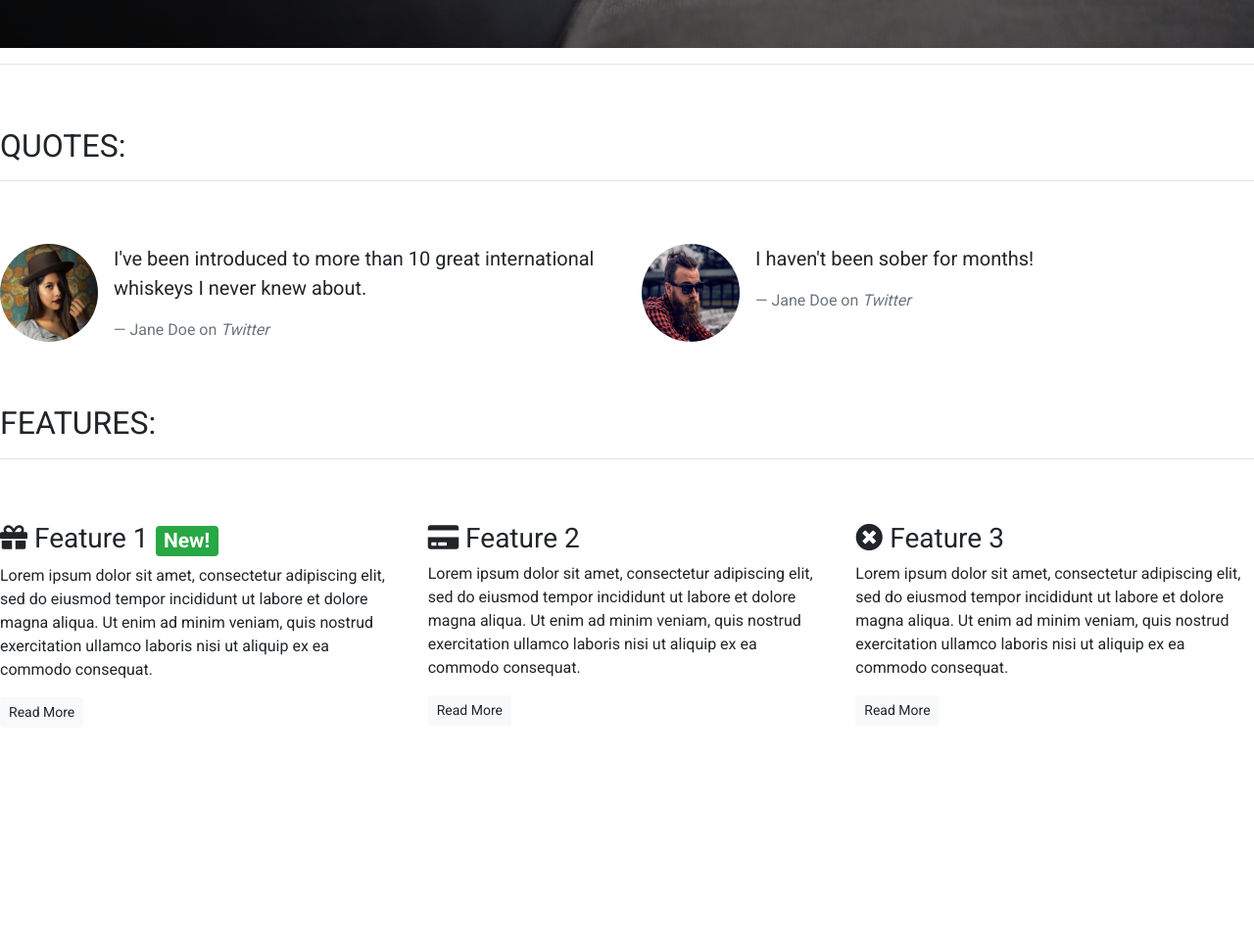
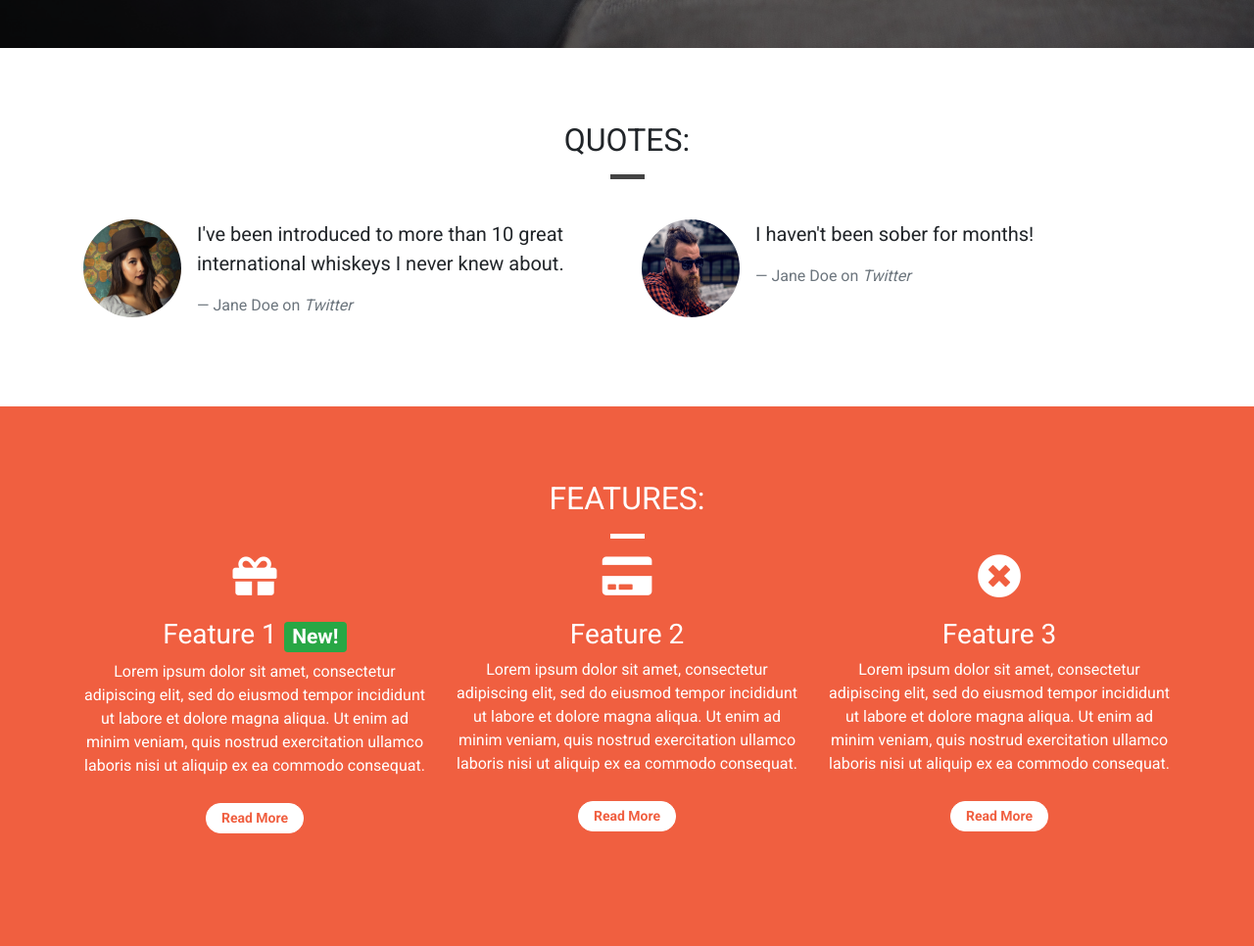
Before and after one commit to PeteCookson/Bootstrap4, a plain HTML site: page index.html in a window 1280 px wide. Shown: the part 751-1717 px from the top of the page at 98% size. Before the commit the page ends 1510 px from the top, so only its background shows below. Drawn offline with nearby package versions, Linux system fonts and the light colour scheme.

Commit message:
Feature container and button

```diff
--- a/css/style.css
+++ b/css/style.css
@@ -1,5 +1,14 @@
 body {
     font-family: 'Roboto', sans-serif;
+}
+
+.container-wrapper {
+
+}
+
+.container-wrapper--red {
+    background-color: #f05f40;
+    color: white;
 }
 
 .alert-container .col-12 {
@@ -44,12 +53,28 @@ body {
 
 .features-container {}
 
+/* Page headers */
+
+.page-header {
+    margin-bottom: 0;
+    border-bottom: 0;
+    text-align: center;
+}
+
+.page-header h2 {
+    margin-top: 0;
+}
+
+.quotes .page-header {
+    margin-bottom: 25px;
+}
 /* Block dividers */
 
 .block-divider {
     width: 75px;
     height: 5px;
     border: 0;
+    background-color: #444;
 }
 
 .block-divider--orange {
@@ -58,6 +83,17 @@ body {
 
 .block-divider--short {
     width: 35px;
+}
+
+.block-divider--white {
+    background-color: white;
+}
+
+/* Content containers */
+
+.content-container {
+    padding-top: 75px;
+    padding-bottom: 75px;
 }
 
 /* Navbar */
@@ -135,3 +171,24 @@ body {
     background-color: #9f3721;
     border-color: #9f3721;
 }
+
+.feature {
+    text-align: center;
+    margin-bottom: 40px;
+}
+
+.feature i {
+    margin-bottom: 20px;
+    font-size: 45px;
+    line-height: 45px;
+}
+
+.feature .btn {
+    background-color: white;
+    border-color: white;
+    border-radius: 15px;
+    min-width: 100px;
+    font-weight: bold;
+    margin-top: 10px;
+    color: #f05f40;
+}
--- a/index.html
+++ b/index.html
@@ -66,7 +66,7 @@
 
     <!-- Callout -->
     <div class="callout-container container-fluid">
-        <div class="opaque-overlay">
+        <div class="opaque-overlay">&nbsp;</div>
         <div class="row">
             <div class="col-12">
                 <section class="callout jumbotron text-center">
@@ -76,8 +76,7 @@
                         <s class="d-none d-sm-inline">€19.99</s>
                         <span class="d-inline d-sm-none"><br></span>
                         <strong><mark>First one is free!</mark></strong></p>
-                        <p><button class="btn btn-lg btn--cta btn--red" data-toggle="modal"
-                                data-target="#signUpModal">Sign
+                    <p><button class="btn btn-lg btn--cta btn--red" data-toggle="modal" data-target="#signUpModal">Sign
                             Up!</button></p>
                     <p class="text-muted"><small>You must be over 18 to sign up to our service. Please drink
                             responsibly.</small></p>
@@ -87,14 +86,15 @@
     </div>
     </div>
     <!-- /.callout -->
-    <hr>
+
     <!-- Quotes -->
-    <div class="quotes-container">
+    <div class="container-wrapper">
+        <div class="container quotes-container content-container">
             <section class="quotes">
                 <div class="row">
-                <div class="col-12 my-5">
+                    <div class="col-12 page-header">
                         <h2 class="text-uppercase">Quotes:</h2>
-                    <hr />
+                        <hr class="block-divider block-divider--short">
                     </div>
                 </div>
                 <div class="row">
@@ -105,7 +105,8 @@
                             </div>
                             <div class="media-body">
                                 <blockquote class="blockquote">
-                                <p>I've been introduced to more than 10 great international whiskeys I never knew about.
+                                    <p>I've been introduced to more than 10 great international whiskeys I never knew
+                                        about.
                                     </p>
                                     <footer class="blockquote-footer">Jane Doe on <cite title="Twitter">Twitter</cite>
                                     </footer>
@@ -130,48 +131,57 @@
                 </div>
             </section>
         </div>
+    </div>
     <!-- /.quotes -->
 
     <!-- Features -->
-    <div class="features-container">
+    <div class="container-wrapper container-wrapper--red">
+        <div class="container features-container content-container">
             <section class="features">
                 <div class="row">
-                <div class="col-12 my-5">
+                    <div class="col-12 page-header">
                         <h2 class="text-uppercase">Features:</h2>
-                    <hr />
+                        <hr class="block-divider block-divider--short block-divider--white">
                     </div>
                 </div>
                 <div class="row">
                     <div class="col-12 col-md-6 col-lg-4">
                         <div class="feature">
-                        <h3><i class="fas fa-gift d-none d-sm-inline"></i> Feature 1 <span
+                            <h3><i class="fas fa-gift d-none d-sm-block"></i> Feature 1 <span
                                     class="badge badge-success">New!</span></h3>
-                        <p>Lorem ipsum dolor sit amet, consectetur adipiscing elit, sed do eiusmod tempor incididunt ut
-                            labore et dolore magna aliqua. Ut enim ad minim veniam, quis nostrud exercitation ullamco
+                            <p>Lorem ipsum dolor sit amet, consectetur adipiscing elit, sed do eiusmod tempor incididunt
+                                ut
+                                labore et dolore magna aliqua. Ut enim ad minim veniam, quis nostrud exercitation
+                                ullamco
                                 laboris nisi ut aliquip ex ea commodo consequat.</p>
                             <p><a class="btn btn-sm btn-light" href="">Read More</a></p>
                         </div>
                     </div>
                     <div class="col-12 col-md-6 col-lg-4">
                         <div class="feature">
-                        <h3><i class="fas fa-credit-card d-none d-sm-inline"></i> Feature 2</h3>
-                        <p>Lorem ipsum dolor sit amet, consectetur adipiscing elit, sed do eiusmod tempor incididunt ut
-                            labore et dolore magna aliqua. Ut enim ad minim veniam, quis nostrud exercitation ullamco
+                            <h3><i class="fas fa-credit-card d-none d-sm-block"></i> Feature 2</h3>
+                            <p>Lorem ipsum dolor sit amet, consectetur adipiscing elit, sed do eiusmod tempor incididunt
+                                ut
+                                labore et dolore magna aliqua. Ut enim ad minim veniam, quis nostrud exercitation
+                                ullamco
                                 laboris nisi ut aliquip ex ea commodo consequat.</p>
                             <p><a class="btn btn-sm btn-light" href="">Read More</a></p>
                         </div>
                     </div>
                     <div class="col-12 d-md-none d-lg-block col-lg-4">
                         <div class="feature">
-                        <h3><i class="fas fa-times-circle d-none d-sm-inline"></i> Feature 3</h3>
-                        <p>Lorem ipsum dolor sit amet, consectetur adipiscing elit, sed do eiusmod tempor incididunt ut
-                            labore et dolore magna aliqua. Ut enim ad minim veniam, quis nostrud exercitation ullamco
+                            <h3><i class="fas fa-times-circle d-none d-sm-block"></i> Feature 3</h3>
+                            <p>Lorem ipsum dolor sit amet, consectetur adipiscing elit, sed do eiusmod tempor incididunt
+                                ut
+                                labore et dolore magna aliqua. Ut enim ad minim veniam, quis nostrud exercitation
+                                ullamco
                                 laboris nisi ut aliquip ex ea commodo consequat.</p>
                             <p><a class="btn btn-sm btn-light" href="">Read More</a></p>
                         </div>
                     </div>
                 </div>
             </section>
+        </div>
     </div>
     <!-- /.features -->
     </article>
```
Lines whose indentation alone changed are shown as unchanged.
